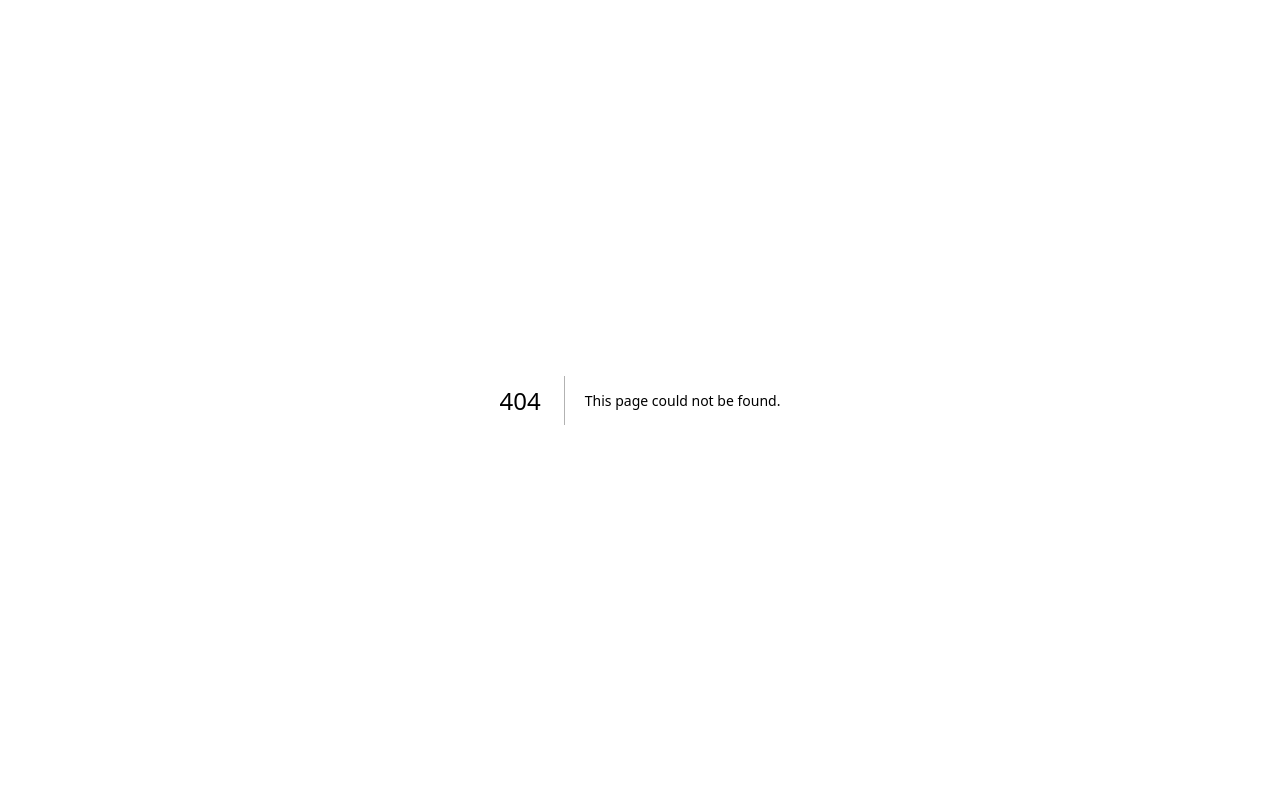
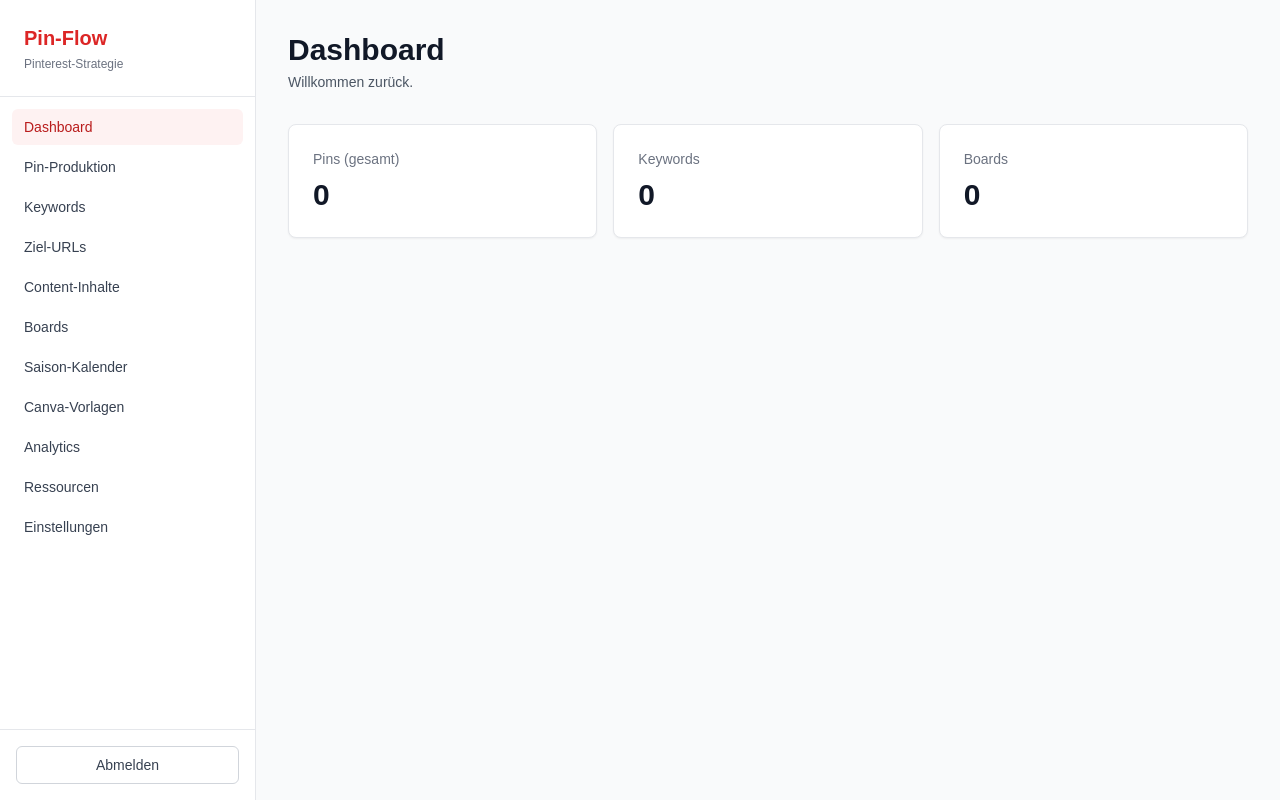
Before and after one commit to HoneyBee7777/pin-flow-app, a Next.js app: page /dashboard in a window 1280 px wide. Before the commit this address had no page. Built offline with nearby package versions, Linux system fonts and the light colour scheme; no server answers.

Commit message:
Etappe 1 komplett: Auth, Dashboard, Sidebar Navigation

```diff
--- /dev/null
+++ b/app/actions/auth.ts
@@ -0,0 +1,12 @@
+'use server'
+
+import { revalidatePath } from 'next/cache'
+import { redirect } from 'next/navigation'
+import { createClient } from '@/lib/supabase-server'
+
+export async function logout() {
+  const supabase = createClient()
+  await supabase.auth.signOut()
+  revalidatePath('/', 'layout')
+  redirect('/login')
+}
--- /dev/null
+++ b/app/dashboard/layout.tsx
@@ -0,0 +1,20 @@
+import { createClient } from '@/lib/supabase-server'
+import Sidebar from '@/components/Sidebar'
+
+export default async function DashboardLayout({
+  children,
+}: {
+  children: React.ReactNode
+}) {
+  const supabase = createClient()
+  const {
+    data: { user },
+  } = await supabase.auth.getUser()
+
+  return (
+    <div className="flex min-h-screen bg-gray-50">
+      <Sidebar userEmail={user?.email} />
+      <main className="flex-1 overflow-y-auto">{children}</main>
+    </div>
+  )
+}
--- /dev/null
+++ b/app/dashboard/page.tsx
@@ -0,0 +1,36 @@
+import { createClient } from '@/lib/supabase-server'
+
+export default async function DashboardPage() {
+  const supabase = createClient()
+  const {
+    data: { user },
+  } = await supabase.auth.getUser()
+
+  return (
+    <div className="p-8">
+      <header className="mb-8">
+        <h1 className="text-3xl font-bold text-gray-900">Dashboard</h1>
+        <p className="mt-1 text-sm text-gray-600">
+          Willkommen zurück{user?.email ? `, ${user.email}` : ''}.
+        </p>
+      </header>
+
+      <section className="grid gap-4 sm:grid-cols-2 lg:grid-cols-3">
+        <article className="rounded-lg border border-gray-200 bg-white p-6 shadow-sm">
+          <h2 className="text-sm font-medium text-gray-500">Pins (gesamt)</h2>
+          <p className="mt-2 text-3xl font-semibold text-gray-900">0</p>
+        </article>
+
+        <article className="rounded-lg border border-gray-200 bg-white p-6 shadow-sm">
+          <h2 className="text-sm font-medium text-gray-500">Keywords</h2>
+          <p className="mt-2 text-3xl font-semibold text-gray-900">0</p>
+        </article>
+
+        <article className="rounded-lg border border-gray-200 bg-white p-6 shadow-sm">
+          <h2 className="text-sm font-medium text-gray-500">Boards</h2>
+          <p className="mt-2 text-3xl font-semibold text-gray-900">0</p>
+        </article>
+      </section>
+    </div>
+  )
+}
--- /dev/null
+++ b/components/Sidebar.tsx
@@ -0,0 +1,77 @@
+'use client'
+
+import Link from 'next/link'
+import { usePathname } from 'next/navigation'
+import { logout } from '@/app/actions/auth'
+
+const navItems = [
+  { name: 'Dashboard', href: '/dashboard' },
+  { name: 'Pin-Produktion', href: '/dashboard/pin-produktion' },
+  { name: 'Keywords', href: '/dashboard/keywords' },
+  { name: 'Ziel-URLs', href: '/dashboard/ziel-urls' },
+  { name: 'Content-Inhalte', href: '/dashboard/content-inhalte' },
+  { name: 'Boards', href: '/dashboard/boards' },
+  { name: 'Saison-Kalender', href: '/dashboard/saison-kalender' },
+  { name: 'Canva-Vorlagen', href: '/dashboard/canva-vorlagen' },
+  { name: 'Analytics', href: '/dashboard/analytics' },
+  { name: 'Ressourcen', href: '/dashboard/ressourcen' },
+  { name: 'Einstellungen', href: '/dashboard/einstellungen' },
+]
+
+export default function Sidebar({ userEmail }: { userEmail?: string | null }) {
+  const pathname = usePathname()
+
+  return (
+    <aside className="flex w-64 flex-col border-r border-gray-200 bg-white">
+      <div className="border-b border-gray-200 p-6">
+        <h1 className="text-xl font-bold text-red-600">Pin-Flow</h1>
+        <p className="mt-1 text-xs text-gray-500">Pinterest-Strategie</p>
+      </div>
+
+      <nav className="flex-1 overflow-y-auto p-3">
+        <ul className="space-y-1">
+          {navItems.map((item) => {
+            const isActive =
+              item.href === '/dashboard'
+                ? pathname === '/dashboard'
+                : pathname?.startsWith(item.href)
+
+            return (
+              <li key={item.href}>
+                <Link
+                  href={item.href}
+                  className={`block rounded-md px-3 py-2 text-sm font-medium transition-colors ${
+                    isActive
+                      ? 'bg-red-50 text-red-700'
+                      : 'text-gray-700 hover:bg-gray-50 hover:text-gray-900'
+                  }`}
+                >
+                  {item.name}
+                </Link>
+              </li>
+            )
+          })}
+        </ul>
+      </nav>
+
+      <div className="border-t border-gray-200 p-4">
+        {userEmail && (
+          <p
+            className="mb-2 truncate text-xs text-gray-500"
+            title={userEmail}
+          >
+            {userEmail}
+          </p>
+        )}
+        <form action={logout}>
+          <button
+            type="submit"
+            className="w-full rounded-md border border-gray-300 bg-white px-3 py-2 text-sm font-medium text-gray-700 hover:bg-gray-50"
+          >
+            Abmelden
+          </button>
+        </form>
+      </div>
+    </aside>
+  )
+}
```
